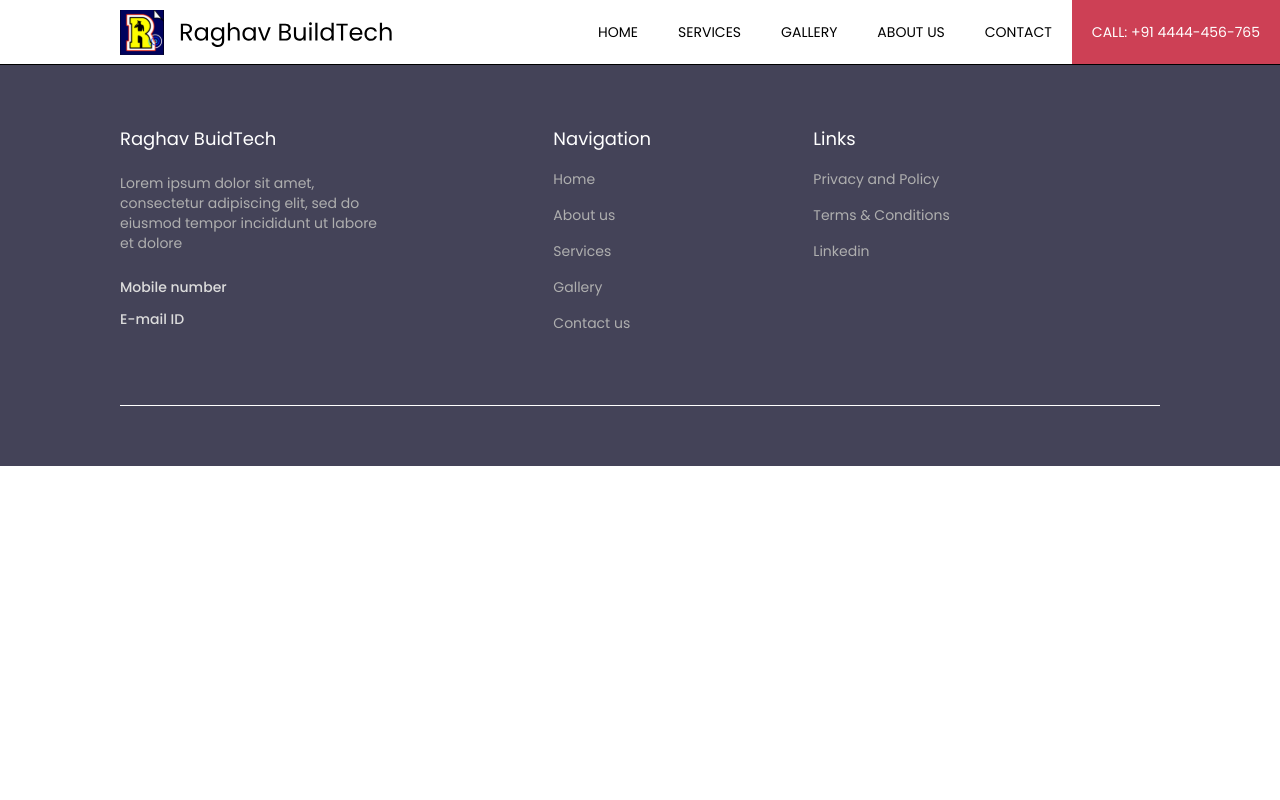
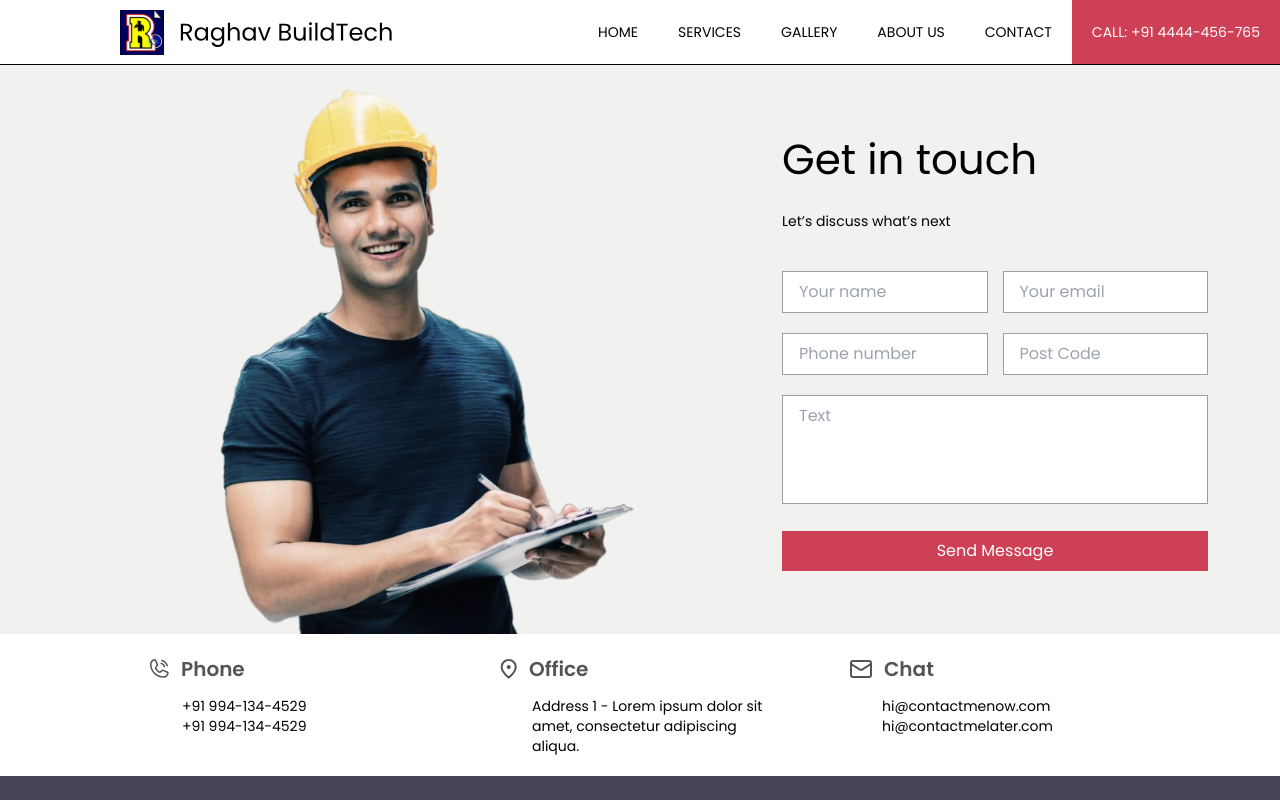
Before and after one commit to krunalpabari13/banao, a React (Create React App) app: page /contact in a window 1280 px wide. Shown: the top 800 px of the page. Built offline with nearby package versions, Linux system fonts and the light colour scheme.

Commit message:
create contact page

```diff
--- a/src/App.tsx
+++ b/src/App.tsx
@@ -11,6 +11,7 @@ import Services from "./pages/Services";
 import Navbar from "./components/Navbar";
 import Footer from "./components/Footer";
 import About from "./pages/About";
+import Contact from "./pages/Contact";
 
 function App() {
   useEffect(() => {
@@ -52,6 +53,7 @@ function App() {
         <Route path="/services" element={<Services />} />
         <Route path="/gallery" element={<Gallery />} />
         <Route path="/about" element={<About />} />
+        <Route path="/contact" element={<Contact />} />
       </Routes>
       <Footer />
     </BrowserRouter>
--- /dev/null
+++ b/src/components/ContactDetails.tsx
@@ -0,0 +1,38 @@
+import React from "react";
+import Phone from "../assets/contact/phone.svg";
+import Location from "../assets/contact/location.svg";
+import Mail from "../assets/contact/mail.svg";
+
+const ContactDetails = () => {
+  return (
+    <div className="w-full lg:flex justify-between mx-auto px-5 lg:px-[150px] py-5">
+      <div className="w-[280px] ">
+        <div className="flex items-center pb-3">
+          <img src={Phone} alt="phone" className="mr-3" />
+          <p className="font-semibold text-[20px] text-[#545454]">Phone</p>
+        </div>
+        <p className="pl-8 text-sm font-normal">+91 994-134-4529</p>
+        <p className="pl-8 text-sm font-normal">+91 994-134-4529</p>
+      </div>
+      <div className="w-[280px] mt-5 lg:mt-0">
+        <div className="flex items-center pb-3">
+          <img src={Location} alt="location" className="mr-3" />
+          <p className="font-semibold text-[20px] text-[#545454]">Office</p>
+        </div>
+        <p className="pl-8 text-sm font-normal">
+          Address 1 - Lorem ipsum dolor sit amet, consectetur adipiscing aliqua.
+        </p>
+      </div>
+      <div className="w-[280px] mt-5 lg:mt-0">
+        <div className="flex items-center pb-3">
+          <img src={Mail} alt="mail" className="mr-3" />
+          <p className="font-semibold text-[20px] text-[#545454]">Chat</p>
+        </div>
+        <p className="pl-8 text-sm font-normal">hi@contactmenow.com</p>
+        <p className="pl-8 text-sm font-normal">hi@contactmelater.com</p>
+      </div>
+    </div>
+  );
+};
+
+export default ContactDetails;
--- /dev/null
+++ b/src/pages/Contact.tsx
@@ -0,0 +1,14 @@
+import React from "react";
+import ContactComponent from "../components/Contact";
+import ContactDetails from "../components/ContactDetails";
+
+const Contact = () => {
+  return (
+    <>
+      <ContactComponent />
+      <ContactDetails />
+    </>
+  );
+};
+
+export default Contact;
```
